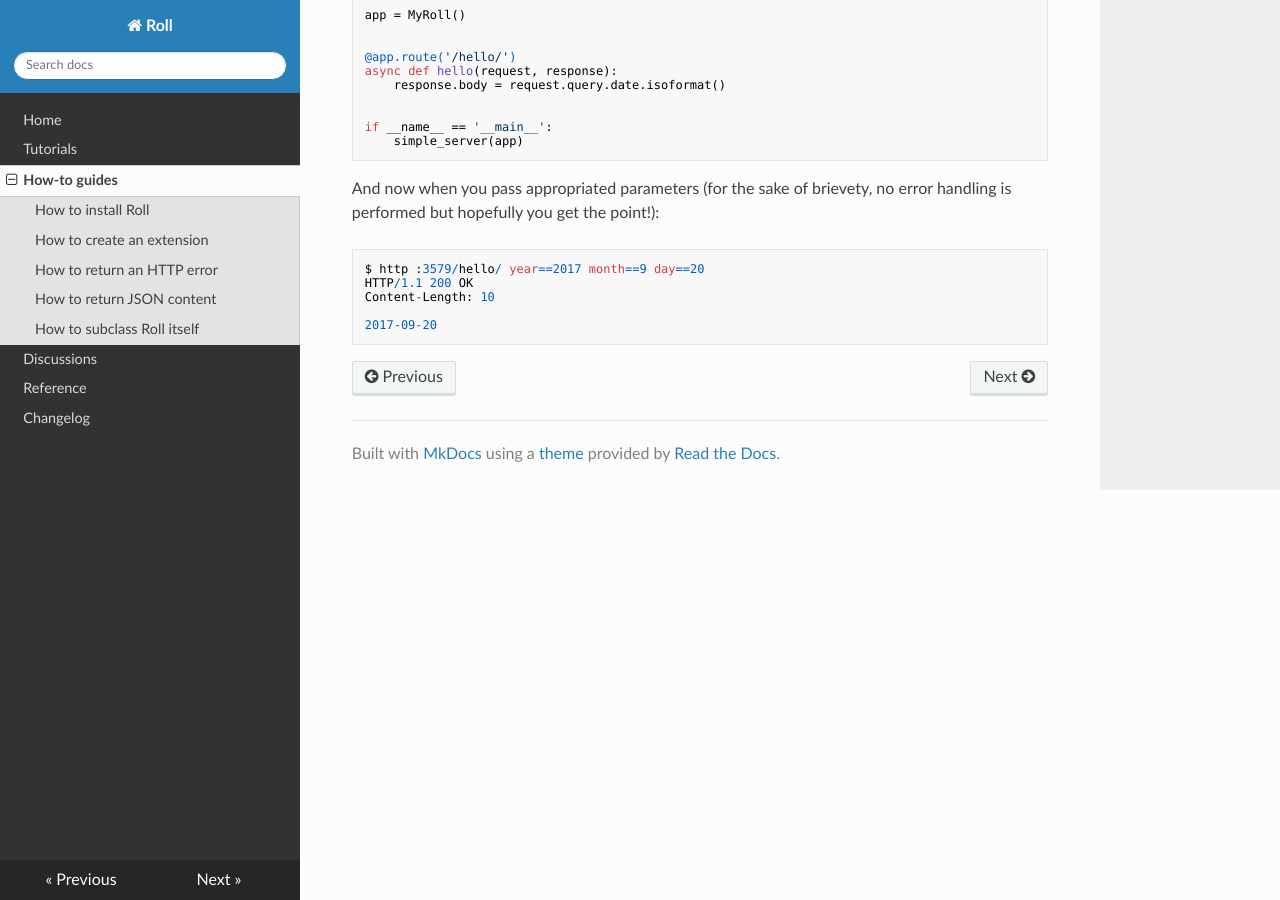
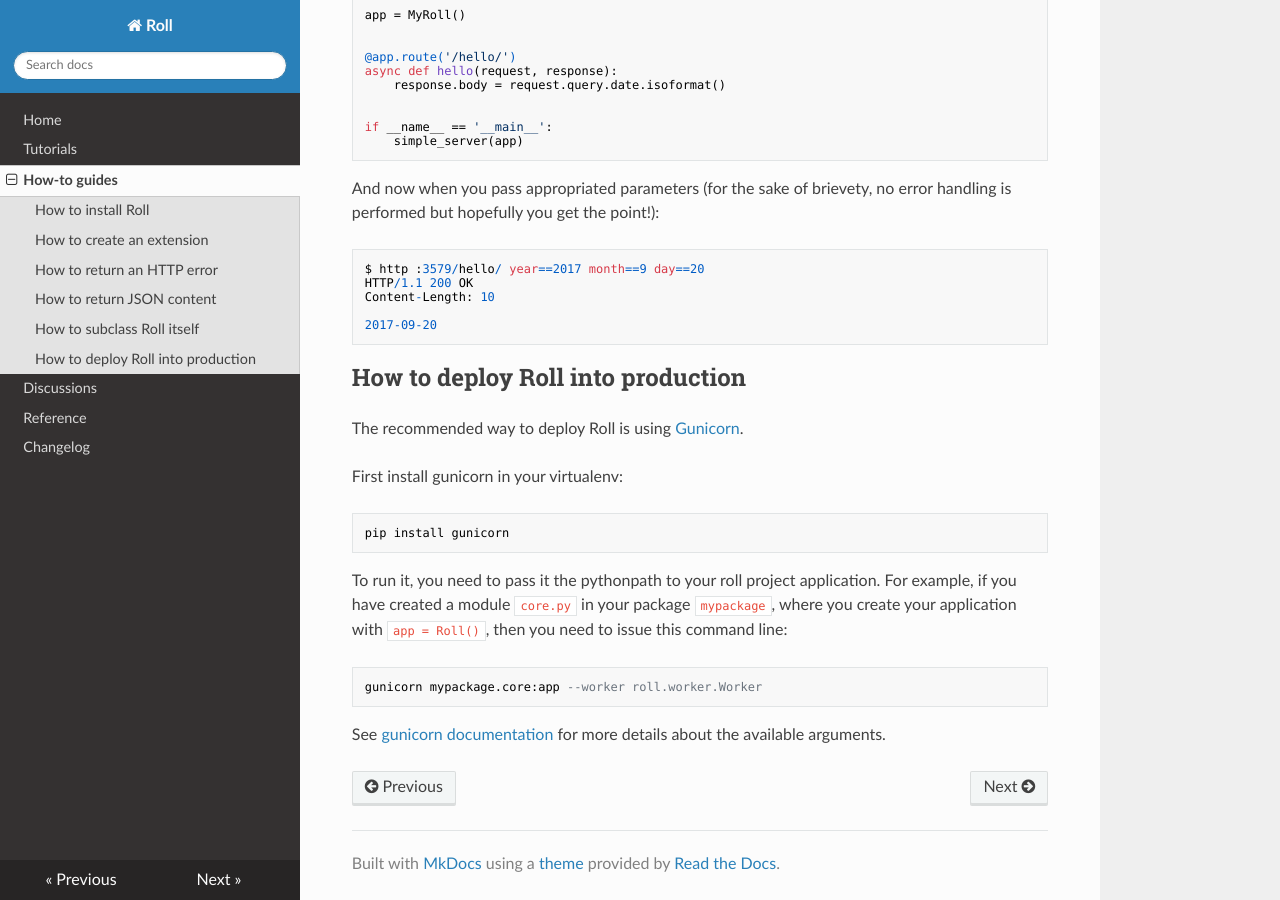
Before and after one commit to pyrates/roll, an MkDocs documentation site: the page built from docs/how-to-guides.md, in a window 1280 px wide and 900 px high, scrolled down 2742 px. Built offline with MkDocs 1.6.1, drawn with Linux system fonts in a browser that asks for light colours; nearby versions of some CDN libraries; old or Windows-style settings are respelled for this version of MkDocs.

Commit message:
Post-review fixes, thanks @ybon

````diff
--- a/docs/how-to-guides.md
+++ b/docs/how-to-guides.md
@@ -178,3 +178,23 @@ Content-Length: 10
 
 2017-09-20
 ```
+
+
+## How to deploy Roll into production
+
+The recommended way to deploy Roll is using
+[Gunicorn](http://docs.gunicorn.org/).
+
+First install gunicorn in your virtualenv:
+
+    pip install gunicorn
+
+To run it, you need to pass it the pythonpath to your roll project
+application. For example, if you have created a module `core.py`
+in your package `mypackage`, where you create your application
+with `app = Roll()`, then you need to issue this command line:
+
+    gunicorn mypackage.core:app --worker roll.worker.Worker
+
+See [gunicorn documentation](http://docs.gunicorn.org/en/stable/settings.html)
+for more details about the available arguments.
````
Also changed, not shown: docs/changelog.md (+1 -1 lines), docs/index.md (+1 -2 lines), docs/reference.md (+7 -7 lines), docs/tutorials.md (+3 -4 lines).
